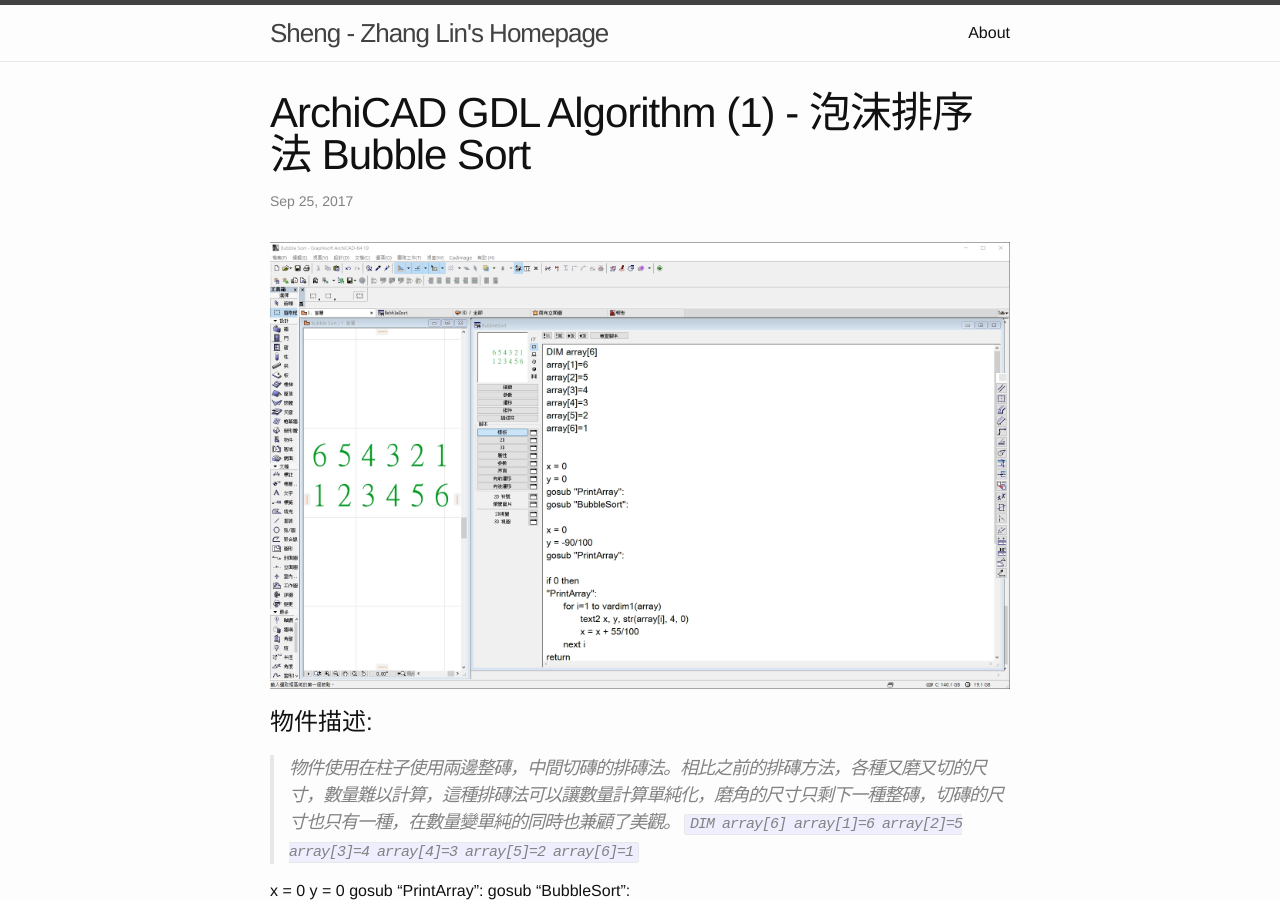
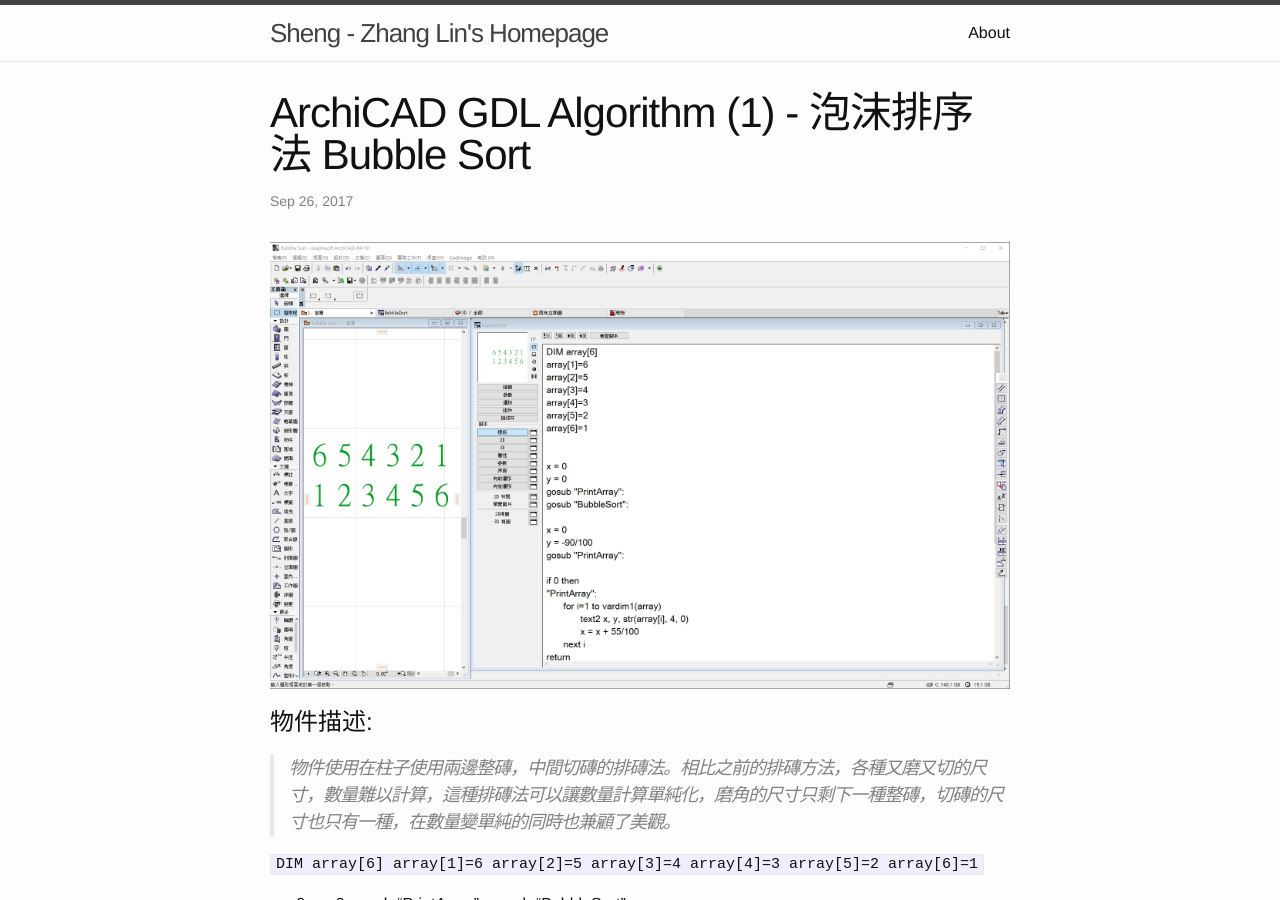
Before and after one commit to Sheng-Zhang/Sheng-Zhang.github.io, a Jekyll site: the page built from _posts/2017-09-25-ArchiCAD-GDL-Bubble-Sort.markdown, in a window 1280 px wide and 900 px high. Built offline with Jekyll 4.4.1, drawn with Linux system fonts in a browser that asks for light colours.

Commit message:
Indentation

```diff
--- a/_posts/2017-09-25-ArchiCAD-GDL-Bubble-Sort.markdown
+++ b/_posts/2017-09-25-ArchiCAD-GDL-Bubble-Sort.markdown
@@ -1,14 +1,15 @@
 ---
 layout: post
 title:  "ArchiCAD GDL Algorithm (1) - 泡沫排序法 Bubble Sort"
-date:   2017-09-25 13:50:52 +0000
+date:   2017-09-26 15:28:52 +0000
 categories: jekyll update
 ---
 
-![柱磁磚計畫物件說明](/assets/Algorithm/Bubble Sort/Bubble Sort.jpg)
+![泡沫排序法](/assets/Algorithm/Bubble Sort/Bubble Sort.jpg)
 
 # 物件描述:
 > 物件使用在柱子使用兩邊整磚，中間切磚的排磚法。相比之前的排磚方法，各種又磨又切的尺寸，數量難以計算，這種排磚法可以讓數量計算單純化，磨角的尺寸只剩下一種整磚，切磚的尺寸也只有一種，在數量變單純的同時也兼顧了美觀。
+
 <code>
 DIM array[6]
 array[1]=6
```
